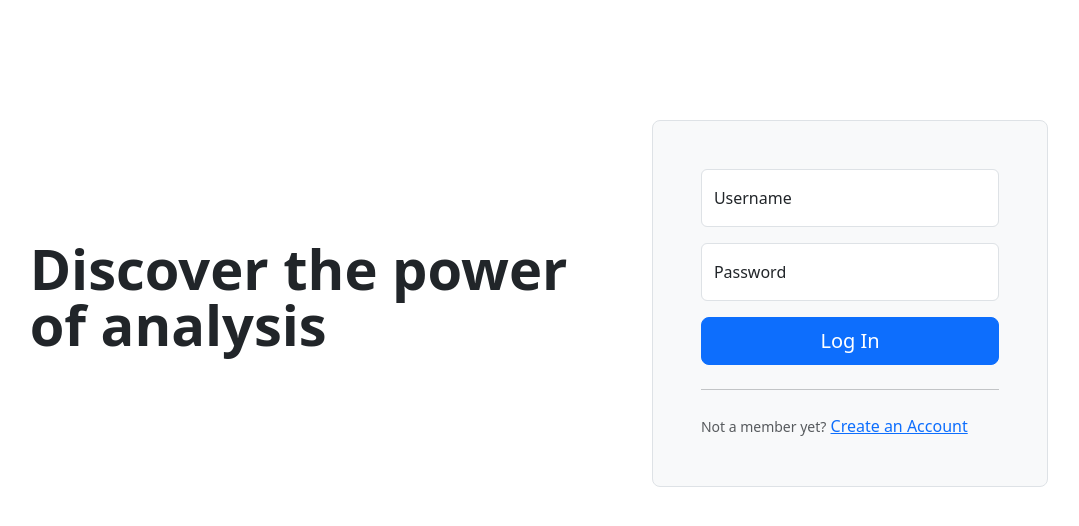
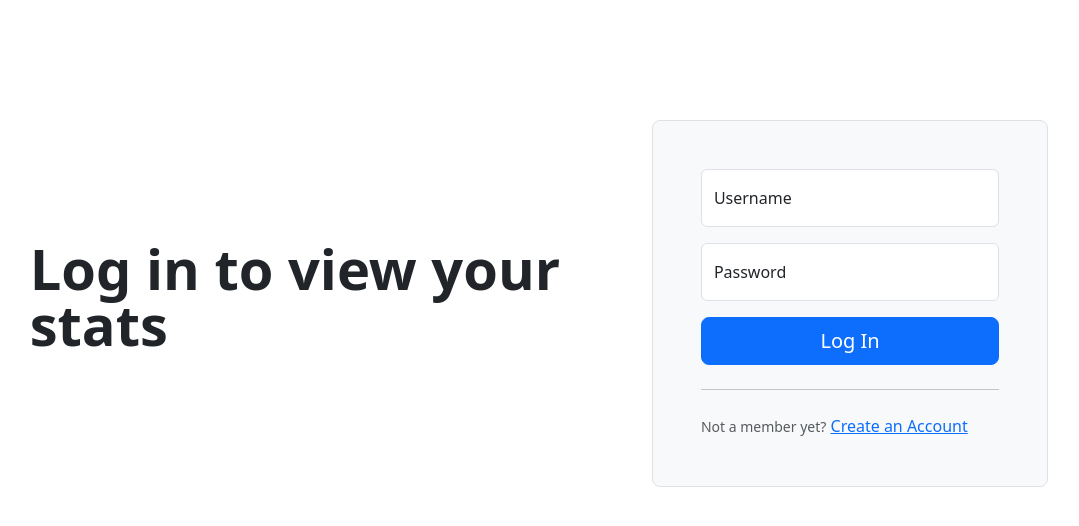
Before and after one commit to danielaldham/rugbystats, a Django app: page /login/ in a window 1280 px wide. Shown: the part 73-599 px from the top of the page, without its empty margins (101-1180 px from the left). Run offline with Django 4.2, Linux system fonts and the light colour scheme; some libraries are stand-ins or nearby versions.

Commit message:
update log in page

```diff
--- a/rugbystats/stats/templates/login.html
+++ b/rugbystats/stats/templates/login.html
@@ -6,7 +6,7 @@
 <div class="container col-xl-10 col-xxl-8 px-4 py-5">
   <div class="row align-items-center g-lg-5 py-5">
     <div class="col-lg-7 text-center text-lg-start">
-      <h1 class="display-4 fw-bold lh-1 mb-3">Discover the power of analysis</h1>
+      <h1 class="display-4 fw-bold lh-1 mb-3">Log in to view your stats</h1>
       <p class="col-lg-10 fs-4"></p>
     </div>
     <div class="col-md-10 mx-auto col-lg-5">
```
Also changed, not shown: rugbystats/db.sqlite3.
